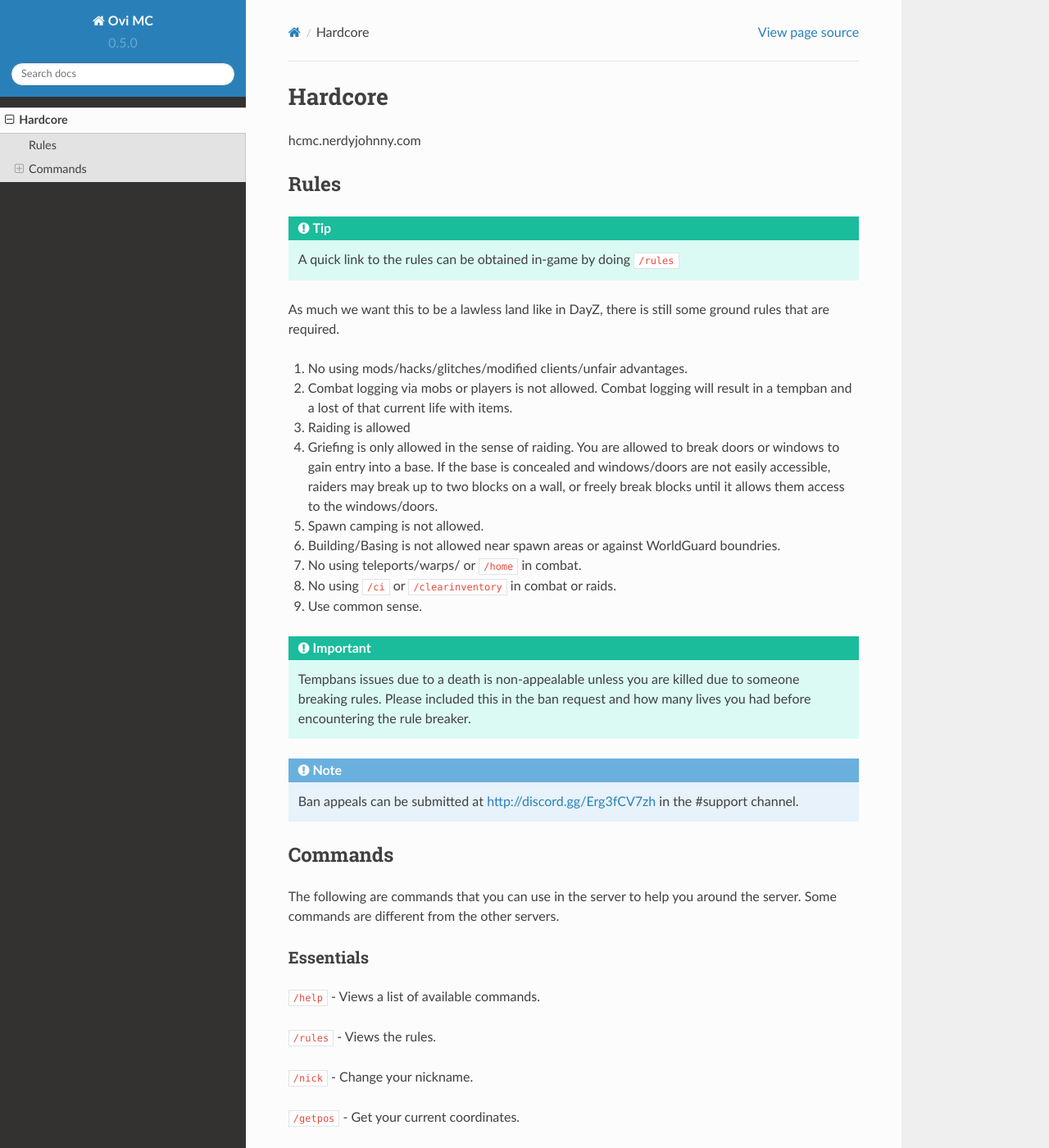
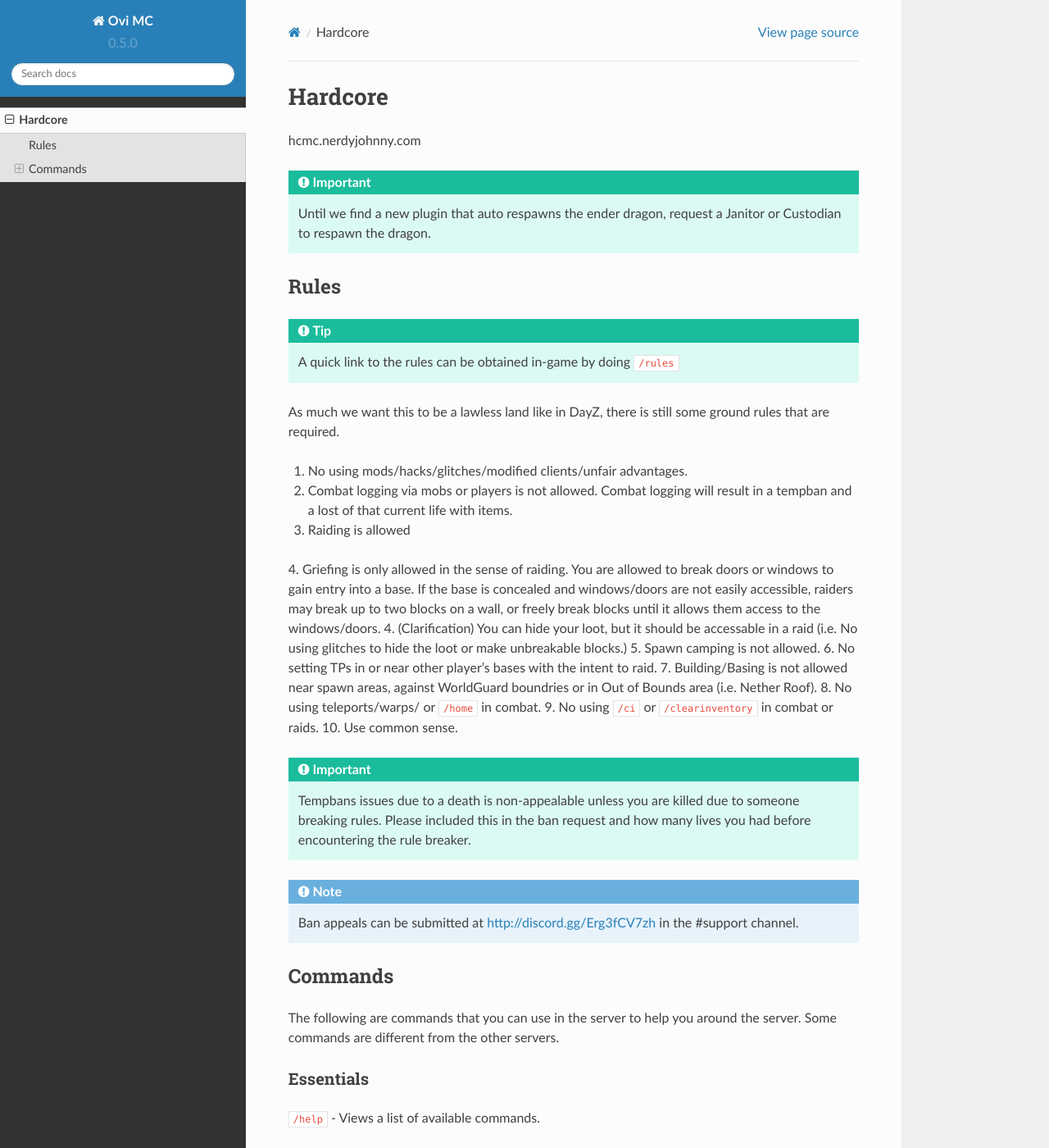
Before and after one commit to nerdyjohnny/ovidoc, a Sphinx documentation site: the page built from docs/source/hardcore.rst, in a window 1280 px wide and 1400 px high. Shown: the whole window at 82% size. Built offline with Sphinx 7.4.7 and the Read the Docs theme 2.0.0, drawn with Linux system fonts in a browser that asks for light colours.

Commit message:
Update hardcore.rst
Updated rules and added clarifications

```diff
--- a/docs/source/hardcore.rst
+++ b/docs/source/hardcore.rst
@@ -2,6 +2,8 @@ Hardcore
 =====
 
 hcmc.nerdyjohnny.com
+
+.. important:: Until we find a new plugin that auto respawns the ender dragon, request a Janitor or Custodian to respawn the dragon.
 
 .. _rules:
 
@@ -17,11 +19,13 @@ As much we want this to be a lawless land like in DayZ, there is still some grou
 2. Combat logging via mobs or players is not allowed. Combat logging will result in a tempban and a lost of that current life with items.
 3. Raiding is allowed
 4. Griefing is only allowed in the sense of raiding. You are allowed to break doors or windows to gain entry into a base. If the base is concealed and windows/doors are not easily accessible, raiders may break up to two blocks on a wall, or freely break blocks until it allows them access to the windows/doors.
+4. (Clarification) You can hide your loot, but it should be accessable in a raid (i.e. No using glitches to hide the loot or make unbreakable blocks.)
 5. Spawn camping is not allowed.
-6. Building/Basing is not allowed near spawn areas or against WorldGuard boundries.
-7. No using teleports/warps/ or ``/home`` in combat.
-8. No using ``/ci`` or ``/clearinventory`` in combat or raids.
-9. Use common sense.
+6. No setting TPs in or near other player's bases with the intent to raid.
+7. Building/Basing is not allowed near spawn areas, against WorldGuard boundries or in Out of Bounds area (i.e. Nether Roof).
+8. No using teleports/warps/ or ``/home`` in combat.
+9. No using ``/ci`` or ``/clearinventory`` in combat or raids.
+10. Use common sense.
 
 .. important:: Tempbans issues due to a death is non-appealable unless you are killed due to someone breaking rules. Please included this in the ban request and how many lives you had before encountering the rule breaker.
 
```
